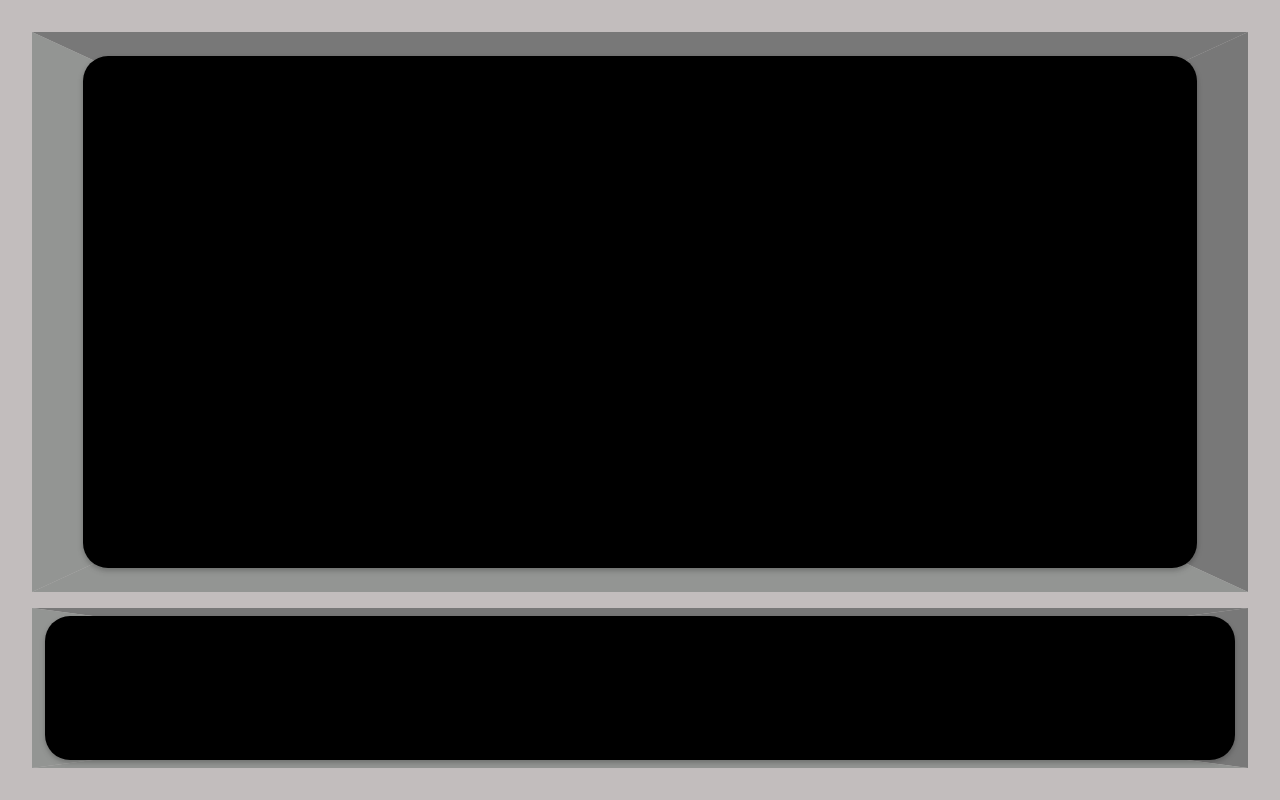
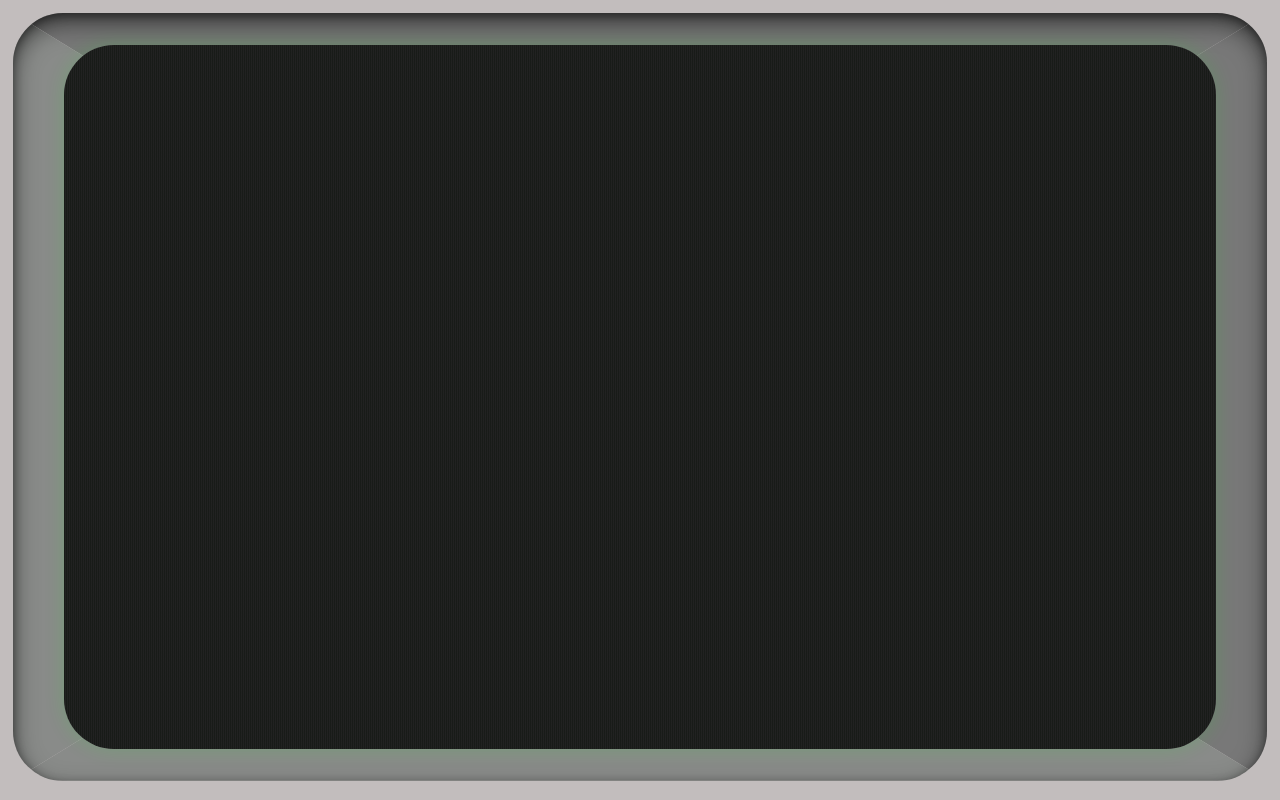
Before and after one commit to loftusjl/loftusjl, a React (Create React App) app in the folder jessel.dev/: page / in a window 1280 px wide. Built offline with nearby package versions, Linux system fonts and the light colour scheme.

Commit message:
removed console and expanded main screen. rounded screen borders, and added animated scanlines

```diff
--- a/jessel.dev/src/Components/Console/Console.js
+++ /dev/null
@@ -1,6 +0,0 @@
-import React from "react";
-import "./Console.scss";
-
-export const Console = () => {
-  return <div id="Console"></div>;
-};
--- a/jessel.dev/src/Components/Console/Console.scss
+++ /dev/null
@@ -1,13 +0,0 @@
-@import "../../sass/variables";
-
-#Console {
-  height: calc(#{$console-height} - 2vh);
-  width: calc(#{$screen-width} - 2vw);
-  background-color: black;
-  z-index: 1;
-  position: fixed;
-  bottom: calc(#{$screen-top} + 1vh);
-  left: calc(#{$screen-left} + 1vw);
-  border-radius: 25px;
-  @include z-2;
-}
--- a/jessel.dev/src/Components/MonitorBackdrop/MonitorBackdrop.js
+++ b/jessel.dev/src/Components/MonitorBackdrop/MonitorBackdrop.js
@@ -10,12 +10,6 @@ export const MonitorBackdrop = () => {
         <div className="bottom"></div>
         <div className="left"></div>
       </div>
-      <div className="console-bg-wrapper">
-        <div className="top"></div>
-        <div className="right"></div>
-        <div className="bottom"></div>
-        <div className="left"></div>
-      </div>
     </div>
   );
 };
--- a/jessel.dev/src/Components/MonitorBackdrop/MonitorBackdrop.scss
+++ b/jessel.dev/src/Components/MonitorBackdrop/MonitorBackdrop.scss
@@ -1,13 +1,17 @@
 @import "../../sass/variables";
 .bg-wrapper {
-  $gray: hsl(120, 1%, 58%);
-  $gray-shadow: hsl(0, 0%, 47%);
+  $gray: hsl(120, 1%, 54%);
+  $gray-shadow: hsl(120, 0%, 47%);
   $position: fixed;
   height: 100vh;
   width: 100vw;
   background-color: hsl(0, 4%, 75%);
   z-index: 0;
   .screen-bg-wrapper {
+    & > div {
+      @include z--2;
+      border-radius: 50px;
+    }
     .top {
       width: $screen-width;
       height: $screen-height;
@@ -45,43 +49,4 @@
       background-color: $gray;
     }
   }
-
-  .console-bg-wrapper {
-    .top {
-      width: $screen-width;
-      height: $console-height;
-      position: $position;
-      bottom: $screen-top;
-      left: $screen-left;
-      clip-path: polygon(0% 0%, 50% 50%, 100% 0%);
-      background-color: $gray-shadow;
-    }
-    .right {
-      width: $screen-width;
-      height: $console-height;
-      position: $position;
-      bottom: $screen-top;
-      left: $screen-left;
-      clip-path: polygon(100% 0%, 50% 50%, 100% 100%);
-      background-color: $gray-shadow;
-    }
-    .bottom {
-      width: $screen-width;
-      height: $console-height;
-      position: $position;
-      bottom: $screen-top;
-      left: $screen-left;
-      clip-path: polygon(0% 100%, 50% 50%, 100% 100%);
-      background-color: $gray;
-    }
-    .left {
-      width: $screen-width;
-      height: $console-height;
-      position: $position;
-      bottom: $screen-top;
-      left: $screen-left;
-      clip-path: polygon(0% 0%, 50% 50%, 0% 100%);
-      background-color: $gray;
-    }
-  }
 }
--- a/jessel.dev/src/Components/Screen/Screen.scss
+++ b/jessel.dev/src/Components/Screen/Screen.scss
@@ -1,13 +1,20 @@
 @import "../../sass/variables";
 
 #Screen {
-  height: calc(#{$screen-height} - 6vh);
+  height: calc(#{$screen-height} - 8vh);
   width: calc(#{$screen-width} - 8vw);
   background-color: black;
   z-index: 1;
   position: fixed;
-  top: calc(#{$screen-top} + 3vh);
+  top: calc(#{$screen-top} + 4vh);
   left: calc(#{$screen-left} + 4vw);
-  border-radius: 25px;
-  @include z-2;
+  border-radius: 50px;
+  @include glow-z-3;
+  background: repeating-linear-gradient(
+    90deg,
+    $primary-screen,
+    $primary-screen 1px,
+    hsl(0, 0%, 13%) 0,
+    hsl(0, 0%, 13%) 2px
+  );
 }
--- a/jessel.dev/src/Pages/Home/Home.js
+++ b/jessel.dev/src/Pages/Home/Home.js
@@ -1,14 +1,12 @@
 import React from "react";
 import { MonitorBackdrop } from "../../Components/MonitorBackdrop/MonitorBackdrop";
 import { Screen } from "../../Components/Screen/Screen";
-import { Console } from "../../Components/Console/Console";
 import PropTypes from "prop-types";
 
 function Home(props) {
   return (
     <div>
       <Screen />
-      <Console />
       <MonitorBackdrop />
     </div>
   );
--- a/jessel.dev/src/sass/_variables.scss
+++ b/jessel.dev/src/sass/_variables.scss
@@ -1,6 +1,10 @@
-$screen-width: 95vw;
-$screen-height: 70vh;
-$console-height: 20vh;
+// colors
+$primary-screen: hsl(120, 6%, 10%);
+$primary-screen-text: hsl(125, 100%, 50%);
+
+// Sizes
+$screen-width: 98vw;
+$screen-height: 96vh;
 $screen-top: calc((100vw - #{$screen-width}) / 2);
 $screen-left: calc((100vw - #{$screen-width}) / 2);
 
@@ -20,3 +24,21 @@ $screen-left: calc((100vw - #{$screen-width}) / 2);
 @mixin z-5 {
   box-shadow: 0 20px 40px rgba(0, 0, 0, 0.2);
 }
+@mixin z--1 {
+  box-shadow: inset 0 0 10px #000;
+}
+@mixin z--2 {
+  box-shadow: inset 0 3px 10px rgba(0, 0, 0, 0.425),
+    inset 0 10px 25px rgba(0, 0, 0, 0.527);
+}
+@mixin z--3 {
+  box-shadow: inset 0 0 10px #000;
+}
+
+// screen glow
+@mixin glow-z-2 {
+  box-shadow: 0 3px 6px rgba(0, 255, 21, 0.15), 0 2px 4px rgba(0, 255, 21, 0.12);
+}
+@mixin glow-z-3 {
+  box-shadow: 0 0px 20px rgba(0, 255, 21, 0.15);
+}
```
